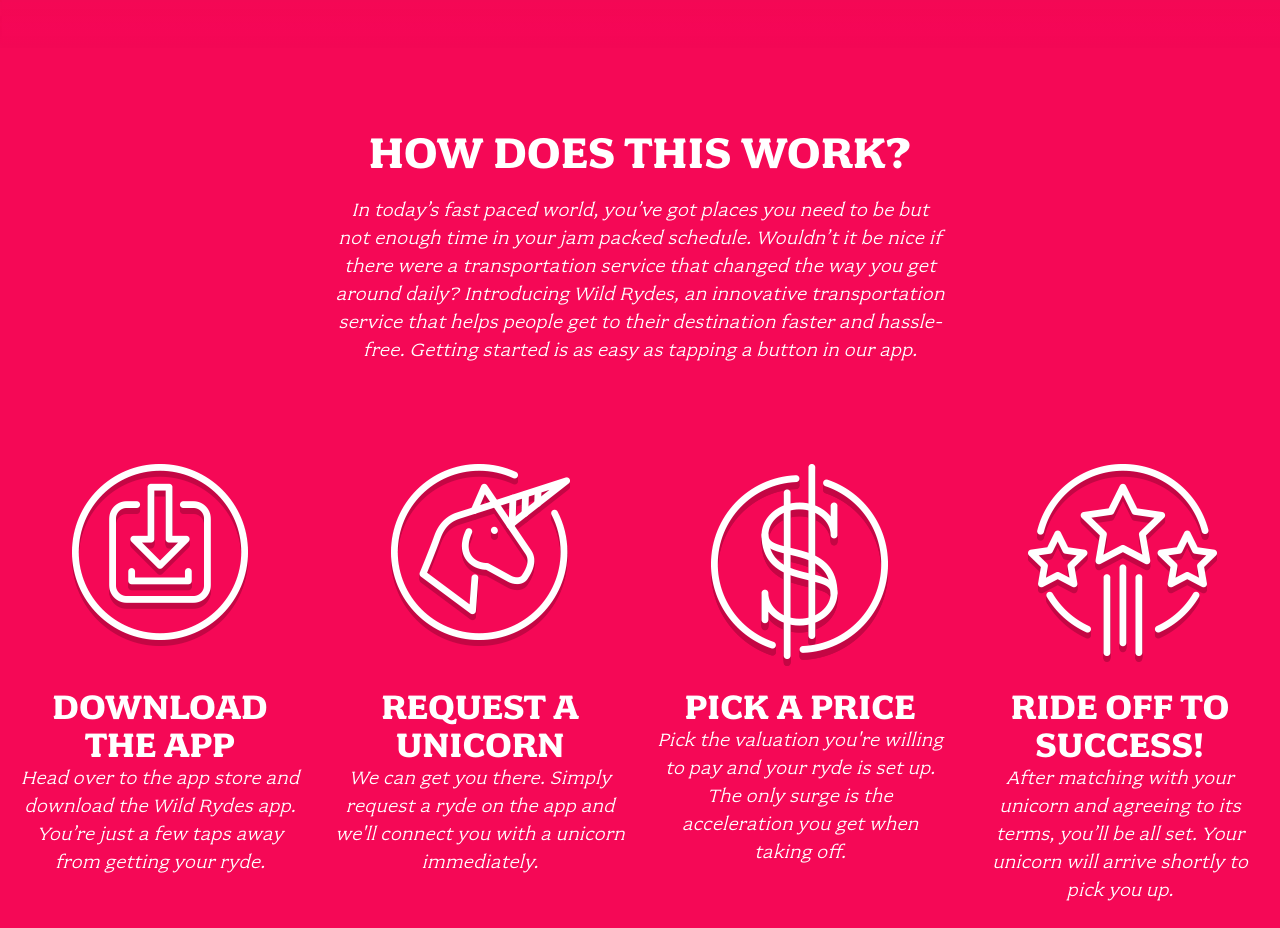
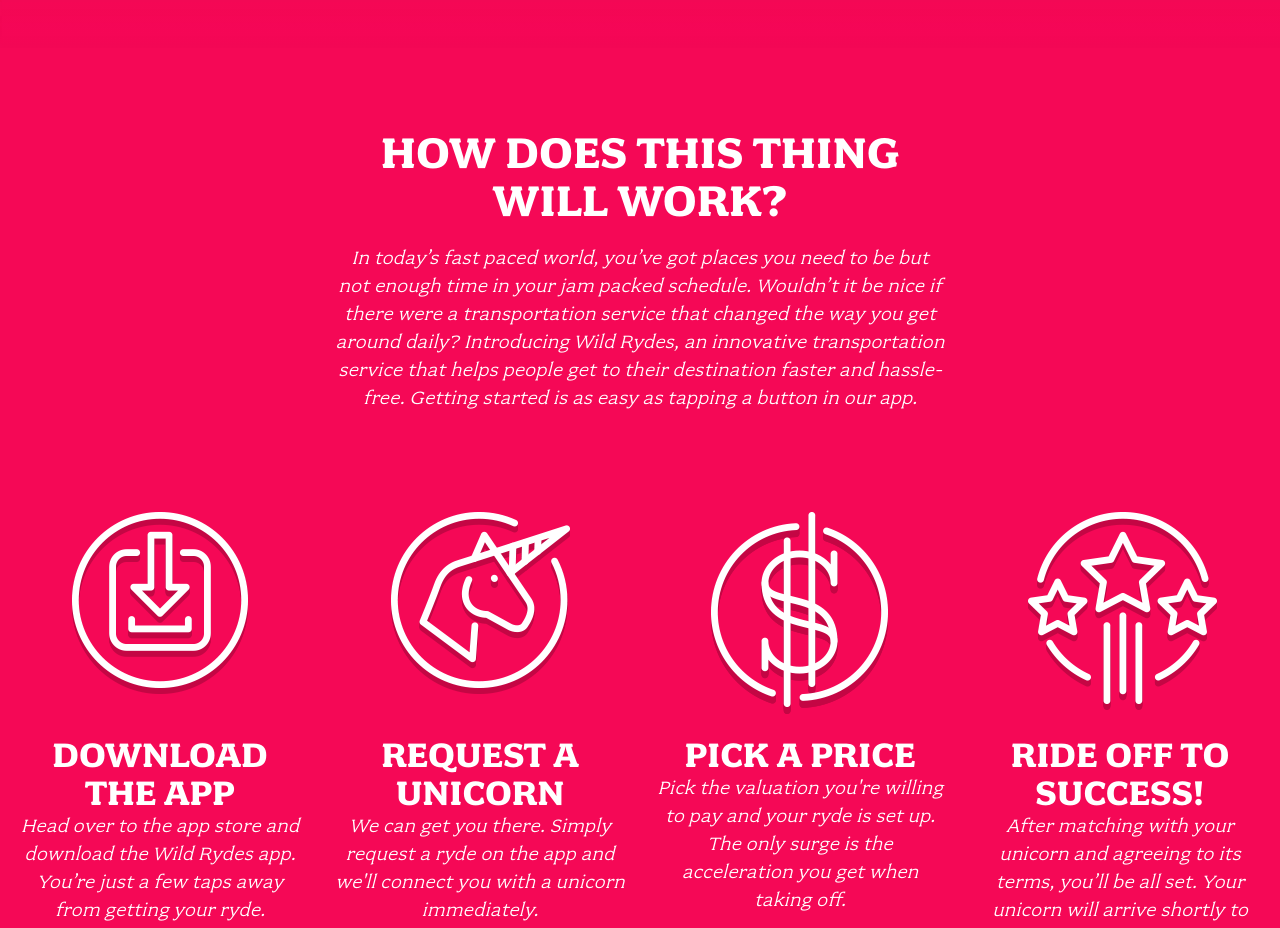
Before and after one commit to JesonNehru/proj2, a plain HTML site: page index.html in a window 1280 px wide. Shown: the part 900-1828 px from the top of the page. Drawn offline with Linux system fonts and the light colour scheme.

Commit message:
Update index.html

```diff
--- a/index.html
+++ b/index.html
@@ -30,7 +30,7 @@
 
   <section class="home-about">
     <div class="row column large-9 xlarge-6 xxlarge-4">
-      <h2 class="section-title">How Does This Work?</h2>
+      <h2 class="section-title">How Does This Thing Will Work?</h2>
       <p class="content">
         In today’s fast paced world, you’ve got places you need to be but not enough time in your jam packed schedule. Wouldn’t it be nice if there were a transportation service that changed the way you get around daily? Introducing Wild Rydes, an innovative transportation service that helps people get to their destination faster and hassle-free. Getting started is as easy as tapping a button in our app.
       </p>
```
